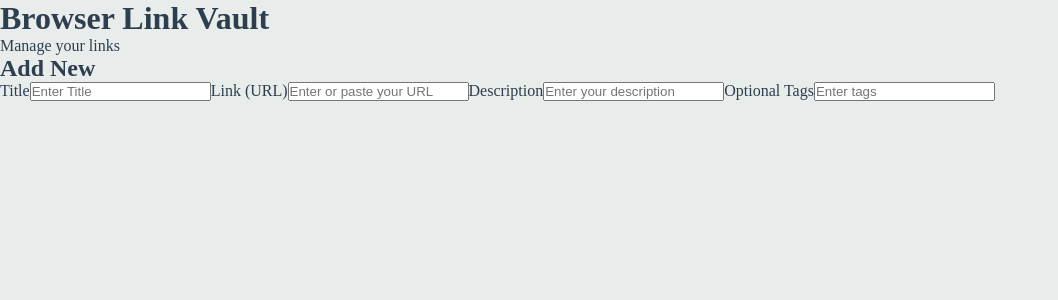
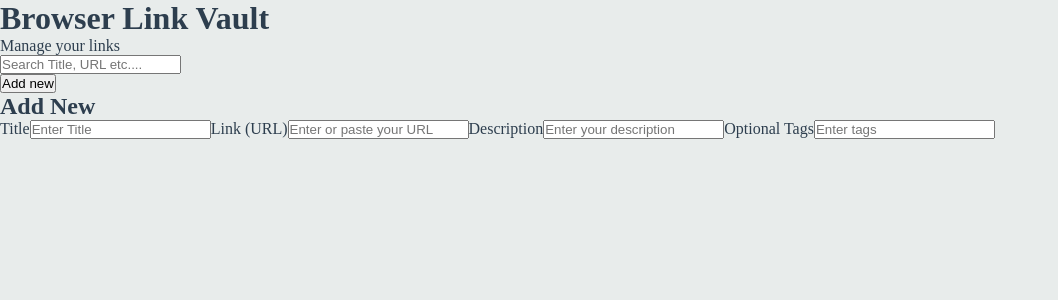
Before and after one commit to NeeloByron/Task-2-ReactTS-Links-Vault, a React (Vite) app: page / in a window 1280 px wide. Shown: the top 300 px of the page, without its empty margins (0-1058 px from the left). Built offline with nearby package versions, Linux system fonts and the light colour scheme.

Commit message:
Record table set up

```diff
--- a/src/Components/Table.tsx
+++ b/src/Components/Table.tsx
@@ -1,8 +1,15 @@
+import React from "react"
 
-interface RecordTableProps {
-
+interface Record {
+    Title: string;
+    Link: string;
+    Description: string;
+    Optional: string;
 }
-export const Table: React.FC<RecordTableProps> = () => {
+const mockRecords: Record[] = [
+    { Title: "Book",Link: "https://example.com", Description: "My favorite", Optional: "Love"   }
+]
+export const Table: React.FC = () => {
   return (
     <>
       <div className={'tablePage'}>
@@ -13,6 +20,52 @@ export const Table: React.FC<RecordTableProps> = () => {
              <p className={'tableSubtitle'}>Manage your links</p>
            </div>
 
+          {/*Search and add button*/}
+           <div className={'tableActionCard'}>
+             <div className={'actionFlexContainer'}>
+                <div className={'searchInput'}>
+                    <input type={'search'} placeholder={'Search Title, URL etc....'} className={'searchIcon'} size={20} />
+                </div>
+
+                {/*the add button*/}
+                 <button className={'addBtn'}>
+                    <span>Add new</span>
+                 </button>
+             </div>
+           </div>
+
+          {/*Links table*/}
+          {/* <div className={'tableCard'}>
+            <div className={'tableScrollContainer'}>
+                <table className={'LinksTable'}>
+                    <thead className={'tableHeader'}>
+                        <tr>
+                            <th className='tableHeaderRow1'>Title</th>
+                            <th className='tableHeaderRow2'>Link (URL)</th>
+                            <th className='tableHeaderRow3'>Description</th>
+                            <th className='tableHeaderRow4'>Optional Tags</th>
+                        </tr>
+                    </thead>
+                        <tbody className={'tableBody'}>
+                        {mockRecords.length === 0?  (
+                            <tr className={'tableEmptyRow'}>
+                                <td colSpan={4}>No record found</td>
+                            </tr>
+                        ) : (
+                            mockRecords.map((linkRecord)) => (
+                               <tr key={linkRecord.id} className={'table-data-row'}>
+                                <td className={'table-data-cell'}>{linkRecord.Title}</td>
+                                <td className={'table-data-cell'}>{linkRecord.Link}</td>
+                                <td className={'table-data-cell'}>{linkRecord.Description}</td>
+                                <td className={'table-data-cell'}>{linkRecord.Optional}</td>
+                              </tr>
+                            ))
+                          )}
+
+                    </tbody>
+                </table>
+            </div>
+           </div>*/}
         </div>
       </div>
 
```
